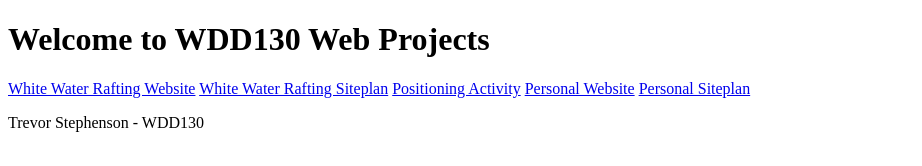
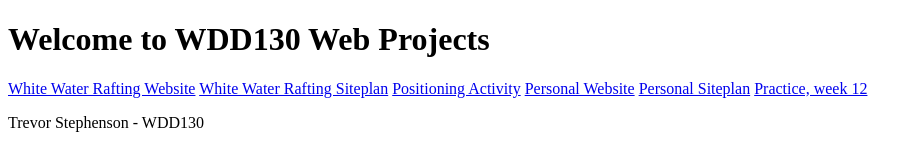
Before and after one commit to trevorstep/wdd130, a plain HTML site: page index.html in a window 1280 px wide. Shown: the whole page, without its empty margins (0-922 px from the left). Drawn offline with Linux system fonts and the light colour scheme.

Commit message:
Added link to the index to week 12

```diff
--- a/index.html
+++ b/index.html
@@ -14,6 +14,8 @@
   <a href="positioning/positioning/positioning.html">Positioning Activity</a>
   <a href="final-project/main.html">Personal Website</a>
   <a href="final-project/site-plan.html">Personal Siteplan</a>
+  <a href="practice/week12.html"> Practice, week 12</a>
+
 </nav>
 
 <p>Trevor Stephenson - WDD130</p>
```
